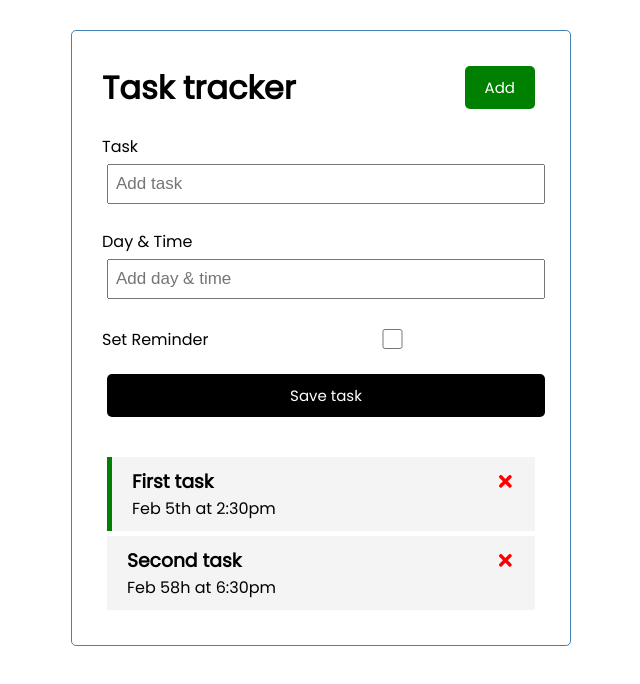
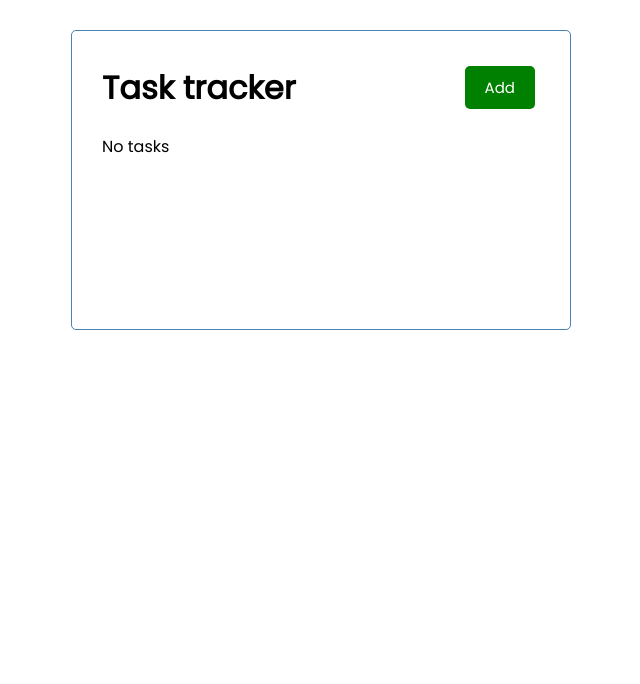
Before and after one commit to mirusser/learning-react, a React (Create React App) app in the folder src/react-task-tracker/: page / in a window 1280 px wide. Shown: the top 684 px of the page, without its empty margins (319-959 px from the left). Built offline with nearby package versions, Linux system fonts and the light colour scheme.

Commit message:
show add task

```diff
--- a/src/react-task-tracker/src/App.js
+++ b/src/react-task-tracker/src/App.js
@@ -5,19 +5,9 @@ import Tasks from './Components/Tasks'
 import AddTask from './Components/AddTask'
 
 function App() {
+  const [showAddTask, setShowAddTask] = useState(false)
   const [tasks, setTasks] = useState([
-    {
-      id: 1,
-      text: 'First task',
-      day: 'Feb 5th at 2:30pm',
-      reminder: true,
-    },
-    {
-      id: 2,
-      text: 'Second task',
-      day: 'Feb 58h at 6:30pm',
-      reminder: false,
-    },
+
   ])
 
   const addTask = (task) => {
@@ -41,8 +31,11 @@ function App() {
 
   return (
     <div className='container'>
-      <Header />
-      <AddTask onAdd={addTask} />
+      <Header
+        onAdd={() => setShowAddTask(!showAddTask)}
+        showAdd={showAddTask}
+      />
+      {showAddTask && <AddTask onAdd={addTask} />}
       {tasks.length > 0 ? (
         <Tasks tasks={tasks} onDelete={deleteTask} onToggle={toggleReminder} />
       ) : (
--- a/src/react-task-tracker/src/Components/Header.js
+++ b/src/react-task-tracker/src/Components/Header.js
@@ -1,14 +1,15 @@
 import PropTypes from 'prop-types'
 import Button from './Button'
 
-const Header = ({ title }) => {
-  const handleClick = (e) => {
-    console.log('clicked')
-  }
+const Header = ({ title, onAdd, showAdd }) => {
   return (
     <header className='header'>
       <h1>{title}</h1>
-      <Button text='Add' color='green' handleClick={handleClick} />
+      <Button
+        text={showAdd ? 'Close' : 'Add'}
+        color={showAdd ? 'red' : 'green'}
+        handleClick={() => onAdd()}
+      />
     </header>
   )
 }
```
